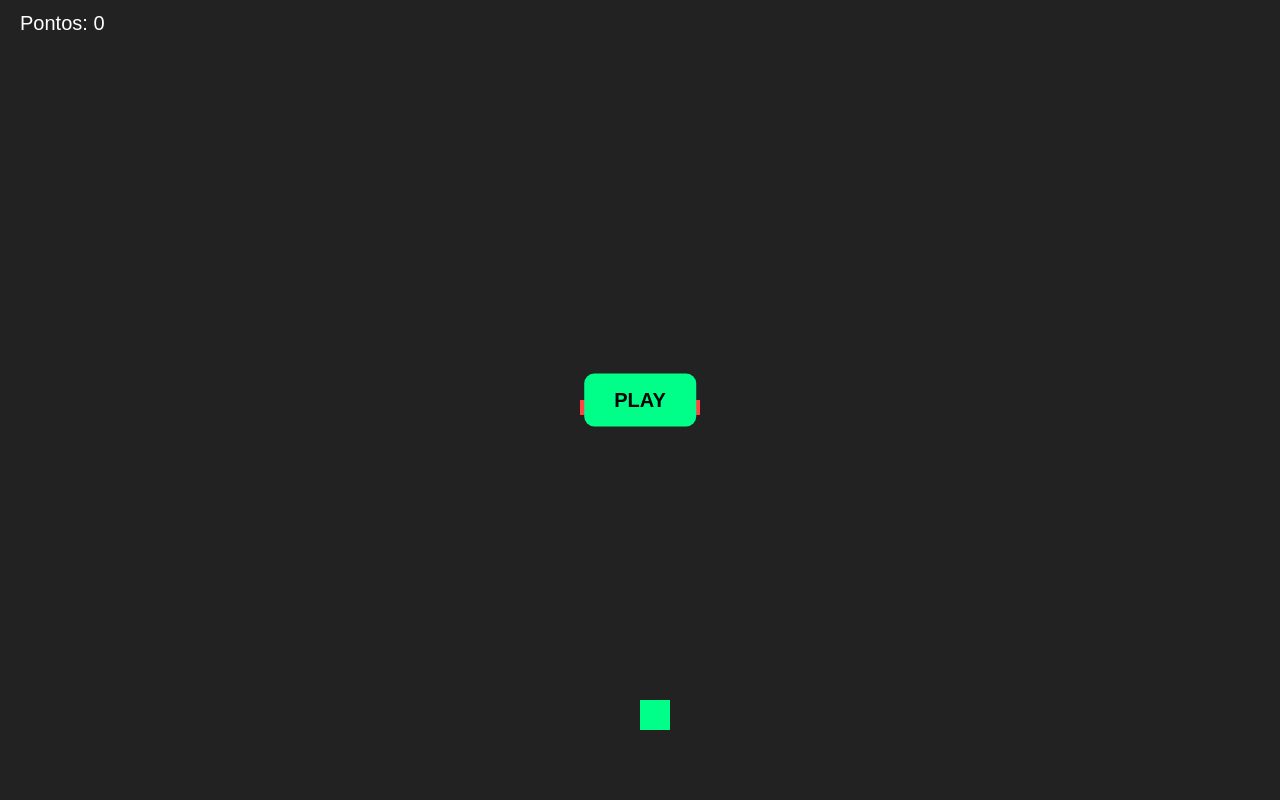
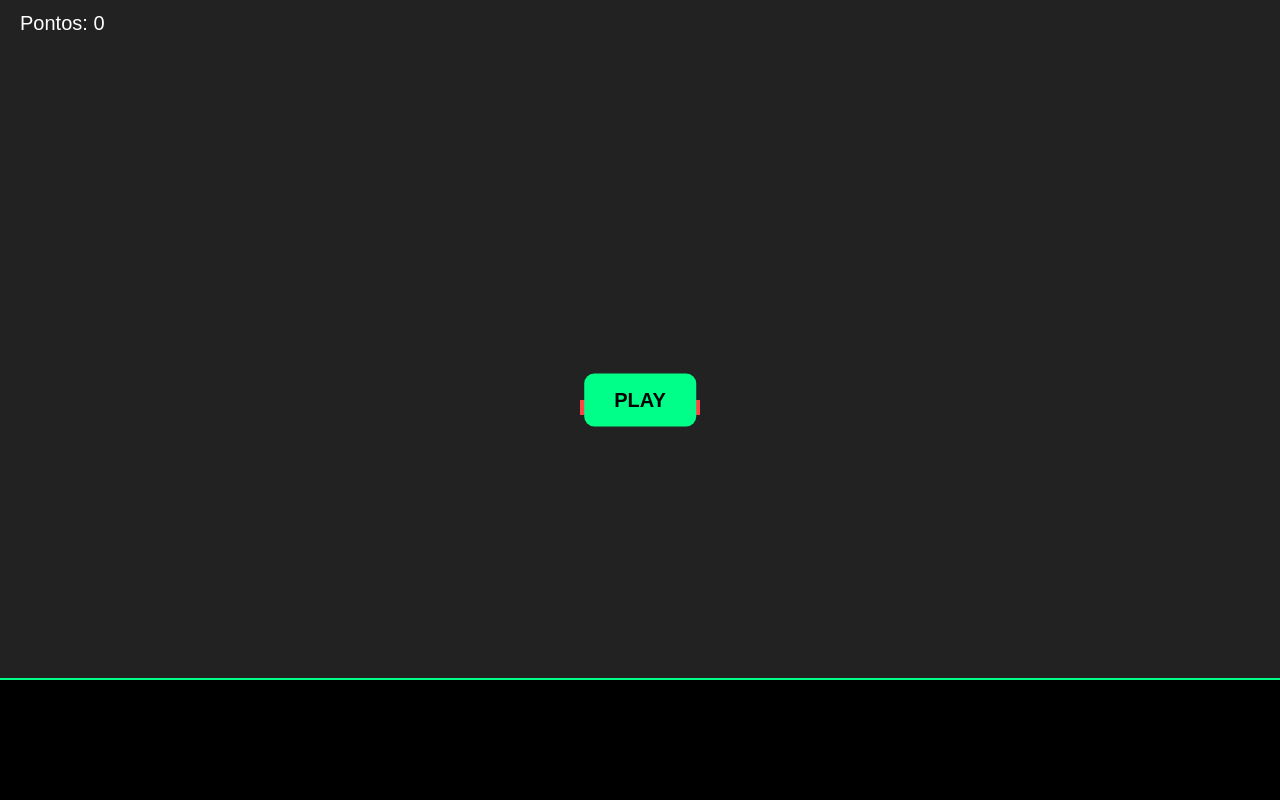
Before and after one commit to rafaeloliveiranogueiranovo-lang/Aiming-cube, a plain HTML site: page index.html in a window 1280 px wide. Drawn offline with Linux system fonts and the light colour scheme.

Commit message:
Update index.html

```diff
--- a/index.html
+++ b/index.html
@@ -40,5 +40,31 @@
 <canvas id="game"></canvas>
 
 <script src="game.js"></script>
+
+  <div id="consoleBox">
+  <div id="consoleLog"></div>
+</div>
+
+<style>
+  #consoleBox {
+    position: fixed;
+    bottom: 0;
+    left: 0;
+    width: 100%;
+    height: 120px;
+    background: #000;
+    border-top: 2px solid #00ff88;
+    font-family: monospace;
+    font-size: 14px;
+    overflow-y: auto;
+    z-index: 999;
+  }
+
+  #consoleLog {
+    padding: 8px;
+    color: #00ff88;
+    white-space: pre-line;
+  }
+</style>
 </body>
 </html>
```
